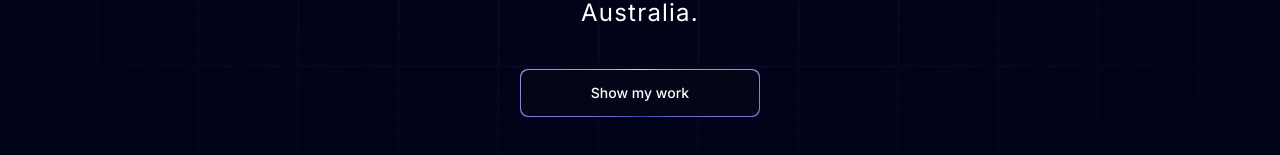
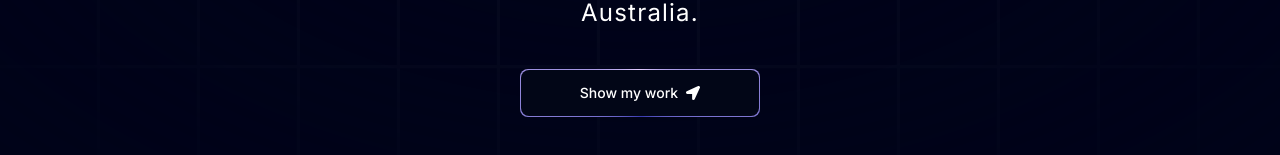
Before and after one commit to shreejai/next-portfolio, a Next.js app: page / in a window 1280 px wide. Shown: the part 635-790 px from the top of the page. Built offline with nearby package versions, Linux system fonts and the light colour scheme.

Commit message:
react icons

```diff
--- a/components/Hero.tsx
+++ b/components/Hero.tsx
@@ -1,6 +1,7 @@
 import MagicButton from './ui/MagicButton'
 import { Spotlight } from './ui/Spotlight'
 import { TextGenerateEffect } from './ui/TextGenerateEffect'
+import { FaLocationArrow } from "react-icons/fa";
 
 const Hero = () => {
   return (
@@ -37,6 +38,8 @@
         <a href='#about'>
           <MagicButton
             title="Show my work"
+            icon={<FaLocationArrow/>}
+            position="right"
           />
         </a>
       </div>
--- a/components/ui/MagicButton.tsx
+++ b/components/ui/MagicButton.tsx
@@ -8,7 +8,7 @@
   return (
     <button className="relative inline-flex h-12 w-full overflow-hidden rounded-lg p-[1px] focus:outline-none md:w-60 md:mt-10">
       <span className="absolute inset-[-1000%] animate-[spin_2s_linear_infinite] bg-[conic-gradient(from_90deg_at_50%_50%,#E2CBFF_0%,#393BB2_50%,#E2CBFF_100%)]" />
-      <span className={`inline-flex h-full w-full cursor-pointer items-center justify-center rounded-lg bg-slate-950 px-7 text-sm font-medium text-white backdrop-blur-3xl ${otherClasses}`}>
+      <span className={`inline-flex h-full w-full cursor-pointer items-center justify-center rounded-lg bg-slate-950 px-7 text-sm font-medium text-white backdrop-blur-3xl gap-2 ${otherClasses}`}>
         {position === 'left' && icon}
         {title}
         {position === 'right' && icon}
--- a/package.json
+++ b/package.json
@@ -16,6 +16,7 @@
     "next-themes": "^0.3.0",
     "react": "^18",
     "react-dom": "^18",
+    "react-icons": "^5.2.1",
     "tailwind-merge": "^2.3.0",
     "tailwindcss-animate": "^1.0.7"
   },
```
Also changed, not shown: 1 other file (tests, documents, lock files or other folders).
